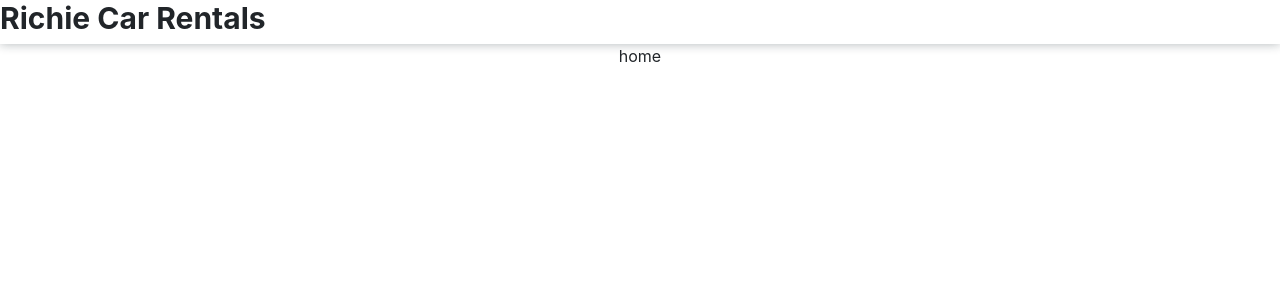
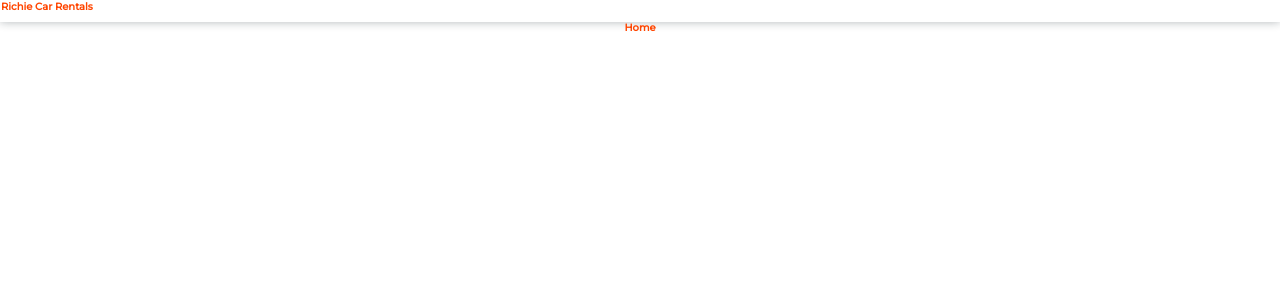
Before and after one commit to Chezo25/Richiecars, a React (Create React App) app: page / in a window 1280 px wide. Shown: the top 300 px of the page. Built offline with nearby package versions, Linux system fonts and the light colour scheme.

Commit message:
Update 4 files

```diff
--- a/src/index.css
+++ b/src/index.css
@@ -2,9 +2,8 @@
 
 body {
   margin: 0;
-  font-family: -apple-system, BlinkMacSystemFont, "Segoe UI", "Roboto", "Oxygen",
-    "Ubuntu", "Cantarell", "Fira Sans", "Droid Sans", "Helvetica Neue",
-    sans-serif;
+  font-family: "Montserrat", sans-serif !important;
+
   -webkit-font-smoothing: antialiased;
   -moz-osx-font-smoothing: grayscale;
 }
@@ -20,6 +19,11 @@ code {
 }
 
 h1 {
-  font-size: 30px;
+  font-size: 10px;
   font-weight: bold;
+  color: orangered;
 }
+
+.header {
+  padding: 1px;
+}
--- a/src/pages/Home.js
+++ b/src/pages/Home.js
@@ -1,12 +1,12 @@
-import React from 'react'
-import DefaultLayout from '../components/DefaultLayout'
+import React from "react";
+import DefaultLayout from "../components/DefaultLayout";
 
 const home = () => {
   return (
     <DefaultLayout>
-    <div>home</div>
+      <h1>Home</h1>
     </DefaultLayout>
-  )
-}
+  );
+};
 
-export default home
+export default home;
--- a/src/pages/bookingCar.js
+++ b/src/pages/bookingCar.js
@@ -1,9 +1,12 @@
-import React from 'react'
+import React from "react";
+import DefaultLayout from "../components/DefaultLayout";
 
 const bookingCar = () => {
   return (
-    <div>bookingCar</div>
-  )
-}
+    <DefaultLayout>
+      <h1>BookingCar</h1>
+    </DefaultLayout>
+  );
+};
 
-export default bookingCar
+export default bookingCar;
--- a/src/pages/register.js
+++ b/src/pages/register.js
@@ -1,9 +1,12 @@
-import React from 'react'
+import React from "react";
+import DefaultLayout from "../components/DefaultLayout";
 
 const Register = () => {
   return (
-    <div>R</div>
-  )
-}
+    <DefaultLayout>
+      <h1>Register</h1>
+    </DefaultLayout>
+  );
+};
 
-export default Register
+export default Register;
```
